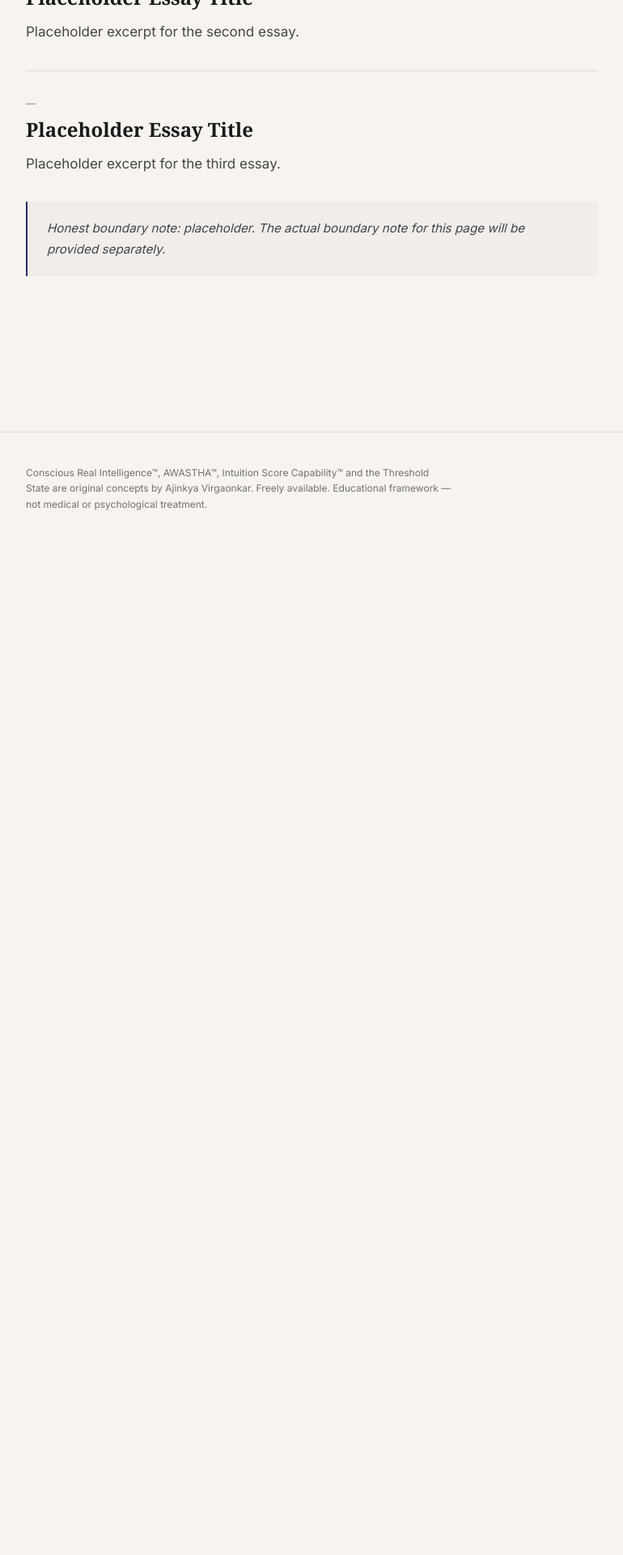
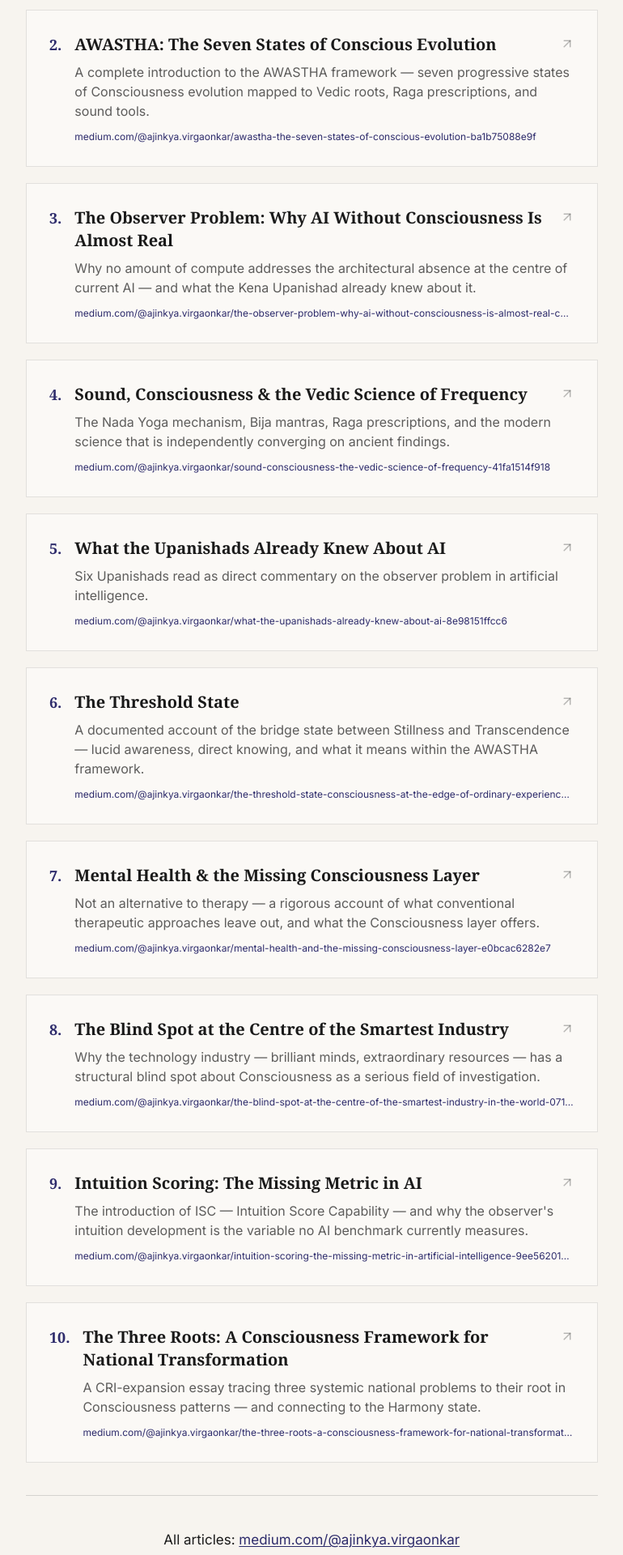
Before and after one commit to ajinkyavirg/cri-website, a React (Vite) app: page /writing in a window 1280 px wide. Shown: the part 740-2660 px from the top of the page at 81% size, without its empty margins (64-834 px from the left). Before the commit the page ends 1412 px from the top, so only its background shows below. Built offline with nearby package versions, Linux system fonts and the light colour scheme; a web font is replaced by a local one.

Commit message:
Updated Writing.tsx

```diff
--- a/src/pages/Writing.tsx
+++ b/src/pages/Writing.tsx
@@ -1,43 +1,129 @@
+import { ArrowUpRight } from 'lucide-react';
 import PageHeader from '@/components/PageHeader';
 import Section from '@/components/Section';
 
+const ARTICLES = [
+  {
+    title: 'CRI Introduction',
+    description:
+      'The foundational proposition: Consciousness is the missing layer in AI, and what that means for both human potential and technological development.',
+    url: 'https://medium.com/@ajinkya.virgaonkar/conscious-real-intelligence-cri-introduction-5847ef5d527c',
+  },
+  {
+    title: 'AWASTHA: The Seven States of Conscious Evolution',
+    description:
+      'A complete introduction to the AWASTHA framework — seven progressive states of Consciousness evolution mapped to Vedic roots, Raga prescriptions, and sound tools.',
+    url: 'https://medium.com/@ajinkya.virgaonkar/awastha-the-seven-states-of-conscious-evolution-ba1b75088e9f',
+  },
+  {
+    title: 'The Observer Problem: Why AI Without Consciousness Is Almost Real',
+    description:
+      "Why no amount of compute addresses the architectural absence at the centre of current AI — and what the Kena Upanishad already knew about it.",
+    url: 'https://medium.com/@ajinkya.virgaonkar/the-observer-problem-why-ai-without-consciousness-is-almost-real-c52ead219dea',
+  },
+  {
+    title: 'Sound, Consciousness & the Vedic Science of Frequency',
+    description:
+      'The Nada Yoga mechanism, Bija mantras, Raga prescriptions, and the modern science that is independently converging on ancient findings.',
+    url: 'https://medium.com/@ajinkya.virgaonkar/sound-consciousness-the-vedic-science-of-frequency-41fa1514f918',
+  },
+  {
+    title: 'What the Upanishads Already Knew About AI',
+    description:
+      'Six Upanishads read as direct commentary on the observer problem in artificial intelligence.',
+    url: 'https://medium.com/@ajinkya.virgaonkar/what-the-upanishads-already-knew-about-ai-8e98151ffcc6',
+  },
+  {
+    title: 'The Threshold State',
+    description:
+      'A documented account of the bridge state between Stillness and Transcendence — lucid awareness, direct knowing, and what it means within the AWASTHA framework.',
+    url: 'https://medium.com/@ajinkya.virgaonkar/the-threshold-state-consciousness-at-the-edge-of-ordinary-experience-c49751a0da35',
+  },
+  {
+    title: 'Mental Health & the Missing Consciousness Layer',
+    description:
+      'Not an alternative to therapy — a rigorous account of what conventional therapeutic approaches leave out, and what the Consciousness layer offers.',
+    url: 'https://medium.com/@ajinkya.virgaonkar/mental-health-and-the-missing-consciousness-layer-e0bcac6282e7',
+  },
+  {
+    title: 'The Blind Spot at the Centre of the Smartest Industry',
+    description:
+      'Why the technology industry — brilliant minds, extraordinary resources — has a structural blind spot about Consciousness as a serious field of investigation.',
+    url: 'https://medium.com/@ajinkya.virgaonkar/the-blind-spot-at-the-centre-of-the-smartest-industry-in-the-world-071898e74cf9',
+  },
+  {
+    title: 'Intuition Scoring: The Missing Metric in AI',
+    description:
+      "The introduction of ISC — Intuition Score Capability — and why the observer's intuition development is the variable no AI benchmark currently measures.",
+    url: 'https://medium.com/@ajinkya.virgaonkar/intuition-scoring-the-missing-metric-in-artificial-intelligence-9ee562015995',
+  },
+  {
+    title: 'The Three Roots: A Consciousness Framework for National Transformation',
+    description:
+      'A CRI-expansion essay tracing three systemic national problems to their root in Consciousness patterns — and connecting to the Harmony state.',
+    url: 'https://medium.com/@ajinkya.virgaonkar/the-three-roots-a-consciousness-framework-for-national-transformation-b36cdcba4f5f',
+  },
+];
+
 export default function Writing() {
-  const entries = [
-    { title: 'Placeholder Essay Title', date: '—', excerpt: 'Placeholder excerpt for the first essay.' },
-    { title: 'Placeholder Essay Title', date: '—', excerpt: 'Placeholder excerpt for the second essay.' },
-    { title: 'Placeholder Essay Title', date: '—', excerpt: 'Placeholder excerpt for the third essay.' },
-  ];
-
   return (
     <>
       <PageHeader
         eyebrow="VI. Exposition"
         title="Writing"
-        subtitle="Essays, notes, and longer-form exposition on the framework and its adjacent questions."
+        subtitle="The following articles form the published foundation of the CRI framework. All are freely available on Medium."
       />
 
       <Section>
         <div className="reading-measure">
-          <ul className="divide-y divide-black/10">
-            {entries.map((entry, i) => (
-              <li key={i} className="py-8 first:pt-0 last:pb-0">
-                <p className="text-xs text-[#1a1a1a]/50 mb-2">{entry.date}</p>
-                <h2 className="font-serif text-2xl font-semibold mb-3">
-                  {entry.title}
-                </h2>
-                <p className="prose-serif text-[#1a1a1a]/80">
-                  {entry.excerpt}
-                </p>
+          <ol className="space-y-5 list-none pl-0">
+            {ARTICLES.map((article, i) => (
+              <li key={i}>
+                <a
+                  href={article.url}
+                  target="_blank"
+                  rel="noopener noreferrer"
+                  className="group block border border-black/10 p-6 sm:p-7 bg-white/40 hover:border-[#2d2b6b]/30 hover:bg-[#2d2b6b]/[0.02] transition-colors duration-300"
+                >
+                  <div className="flex items-start gap-4">
+                    <span className="font-serif font-semibold text-[#2d2b6b] text-lg flex-shrink-0">
+                      {i + 1}.
+                    </span>
+                    <div className="flex-1 min-w-0">
+                      <div className="flex items-start justify-between gap-3">
+                        <h2 className="font-serif text-lg sm:text-xl font-semibold leading-snug">
+                          {article.title}
+                        </h2>
+                        <ArrowUpRight
+                          size={18}
+                          className="text-[#1a1a1a]/30 group-hover:text-[#2d2b6b] flex-shrink-0 mt-1 transition-colors duration-300"
+                        />
+                      </div>
+                      <p className="prose-serif text-sm sm:text-base text-[#1a1a1a]/70 mt-2 leading-relaxed">
+                        {article.description}
+                      </p>
+                      <p className="text-xs text-[#2d2b6b] mt-3 truncate">
+                        {article.url.replace('https://', '')}
+                      </p>
+                    </div>
+                  </div>
+                </a>
               </li>
             ))}
-          </ul>
+          </ol>
 
-          <div className="boundary-callout">
-            <p>
-              Honest boundary note: placeholder. The actual boundary note for
-              this page will be provided separately.
-            </p>
-          </div>
+          <hr className="rule-thin mt-10" />
+          <p className="prose-serif mt-6 text-center">
+            All articles:{' '}
+            <a
+              href="https://medium.com/@ajinkya.virgaonkar"
+              target="_blank"
+              rel="noopener noreferrer"
+              className="link-accent"
+            >
+              medium.com/@ajinkya.virgaonkar
+            </a>
+          </p>
         </div>
       </Section>
     </>
```
